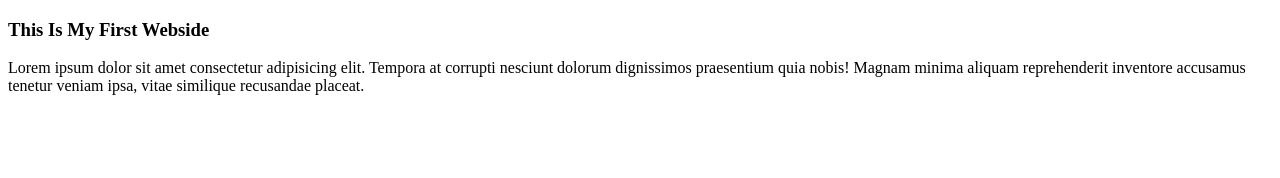
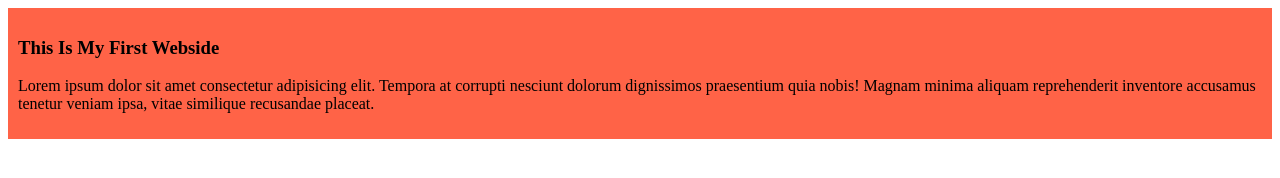
Before and after one commit to tariqulislam6062/my-simple-webside, a plain HTML site: page index.html in a window 1280 px wide. Drawn offline with Linux system fonts and the light colour scheme.

Commit message:
my first commit

```diff
--- a/index.html
+++ b/index.html
@@ -4,6 +4,7 @@
     <meta charset="UTF-8">
     <meta name="viewport" content="width=device-width, initial-scale=1.0">
     <title>My Simple Webside</title>
+    <link rel="stylesheet" href="styles/blogs.css">
 </head>
 <body>
     <div>
--- /dev/null
+++ b/styles/blogs.css
@@ -0,0 +1,4 @@
+div{
+    background-color: tomato;
+    padding: 10px;
+}
```
